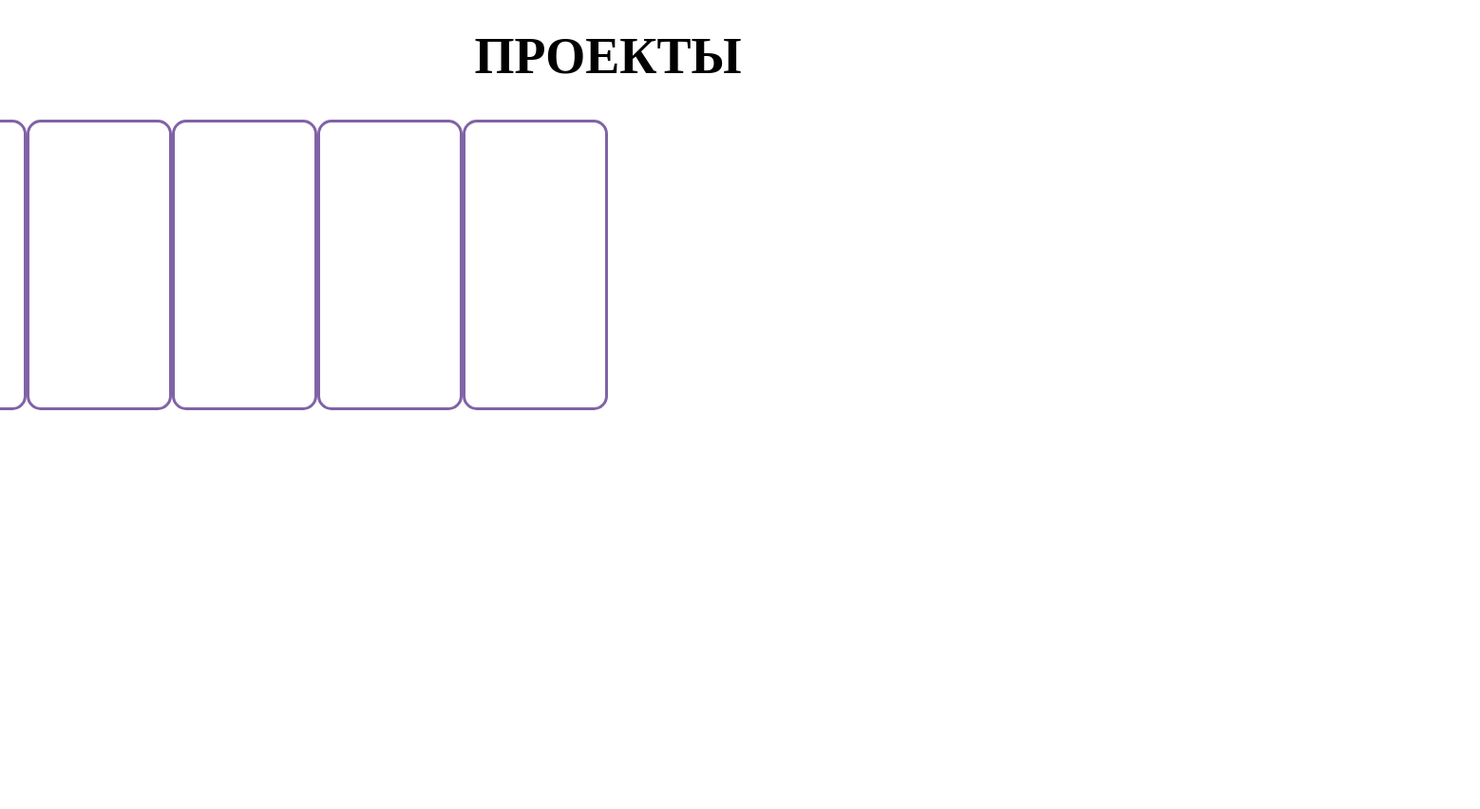
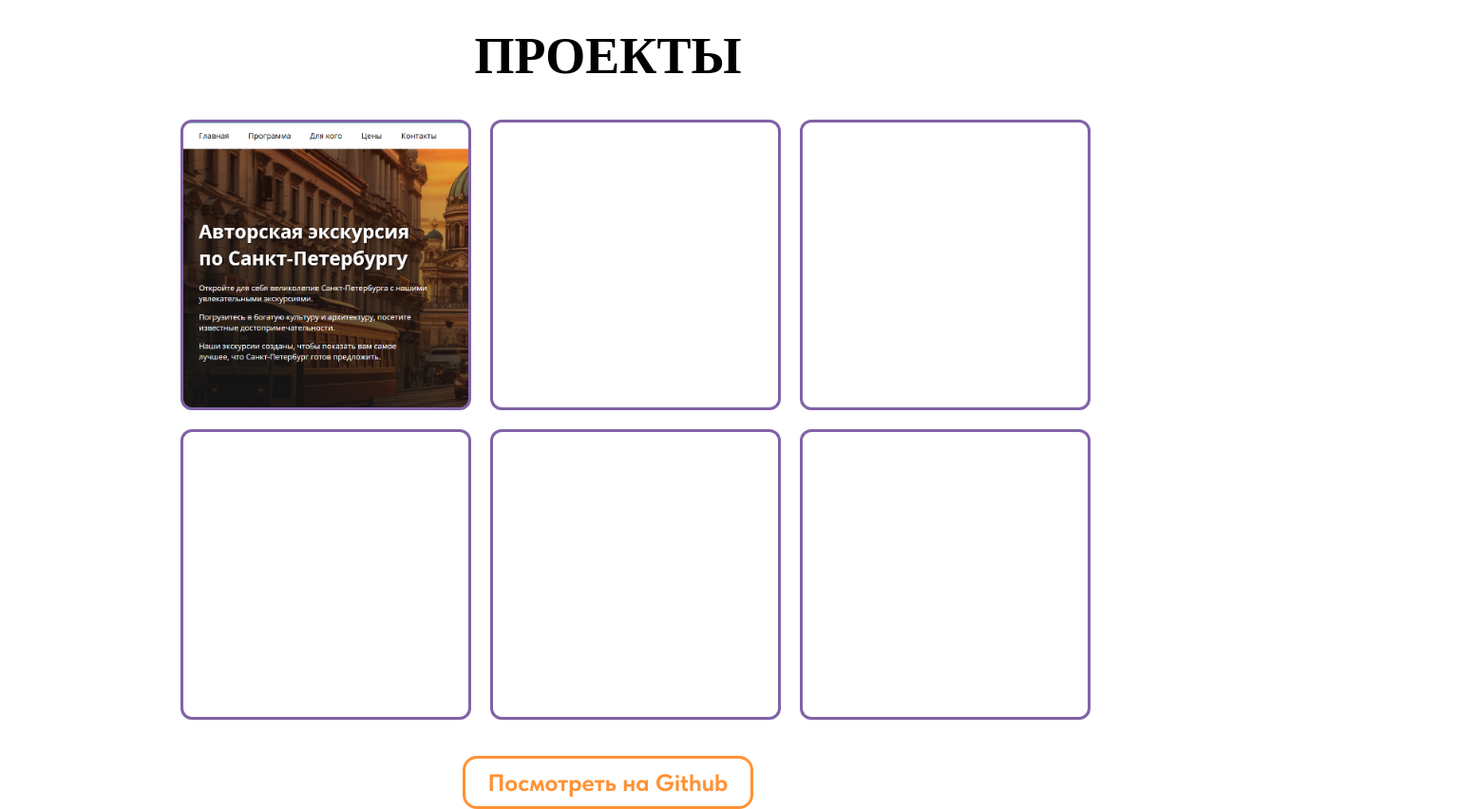
Before and after one commit to MicroJabich/portfolio_site, a plain HTML site: page index.html in a window 1280 px wide. Shown: the part 2200-3052 px from the top of the page at 95% size, 1558 px wide, since content can reach past the window. Before the commit the page ends 2632 px from the top, so only its background shows below. Drawn offline with Linux system fonts and the light colour scheme; a web font is replaced by a local one.

Commit message:
added projects block

```diff
--- a/index.html
+++ b/index.html
@@ -35,21 +35,23 @@
     <div class="page-info-skills">
         <h1>НАВЫКИ И СТЕК ТЕХНОЛОГИЙ</h1>
         <div class="page-info-my-stack">
-            <p>Умею молоток, умею гвозди. Могу и без гвоздей но без молотка не могу</p>
+            <p class="page-info-my-stack-description">Основы веб-разработки, базовая верстка: HTML и CSS</p>
         </div>
     </div>
 
     <div class="page-info-projects">
         <h1>ПРОЕКТЫ</h1>
         <div class="examples-container">
-            <div class="project-example-1"></div>
-            <div class="project-example-1"></div>
-            <div class="project-example-1"></div>
-            <div class="project-example-1"></div>
-            <div class="project-example-1"></div>
-            <div class="project-example-1"></div>
+            <a href="https://github.com/MicroJabich/DevWork/tree/686981e6600833e7fe94d184b1f6180e43523983/PetSite" target="_blank" rel="noopener noreferrer" class="project-example-1"></a>
+            <div class="project-example-2"></div>
+            <div class="project-example-2"></div>
+            <div class="project-example-2"></div>
+            <div class="project-example-2"></div>
+            <div class="project-example-2"></div>
         </div>
     </div>
+    <a href="https://github.com/MicroJabich" target="_blank" rel="noopener noreferrer" class="watch-more-button" value="Посмотреть на Github">Посмотреть на Github</a>
+
 
     <div class="project-request-form">
 
--- a/style.css
+++ b/style.css
@@ -142,22 +142,81 @@ p {
     border-style: solid;
     width: 1000px;
     height: 800px;
+
 }
 
+.page-info-my-stack-description {
+    font-size: 30px;
+}
 
+.page-info-projects {
+    display: flex;
+    align-items: center;
+    flex-direction: column;
+    width: 60%;
+}
 
 .examples-container {
+    width: 900px;
     text-align: center;
-    display: flex;
-    flex-direction: row;
-    align-items: normal;
-    width: 50%;
+    display: grid;
+    grid-template-columns: 1fr 1fr 1fr;
+    grid-template-rows: 1fr 1fr;
+    gap: 20px;
+    margin: 0;
+    padding: 0;
+    border-color: #f50000;
+
 }
 
 .project-example-1 {
+    margin: 0;
+
+    padding: 0;
     width: 300px;
     height: 300px;
-    border-radius: 15px;
+    border-radius: 12px;
+    border-color: #8063A6;
+    border-style: solid;
+    margin: 0;
+    background-image: url('materials/img/site-1.png');
+    background-size: contain;
+}
+
+.project-example-1:hover {
+    opacity: 66%;
+}
+
+.project-example-2 {
+    margin: 0;
+    padding: 0;
+    width: 300px;
+    height: 300px;
+    border-radius: 12px;
     border-color: #8063A6;
     border-style: solid;
 }
+
+.watch-more-button {
+    margin: 0;
+    padding: 0;
+    margin-top: 3%;
+    width: 300px;
+    height: 50px;
+    border-radius: 15px;
+    border-style: solid;
+    border-color: #FF9235;
+    background-color: none;
+    text-decoration: none;
+    font-family: "TildaSansBold";
+    color: #FF9235;
+    font-size: 25px;
+    text-align: center;
+    line-height: 50px;
+}
+
+.watch-more-button:hover {
+    opacity: 80;
+    color: #5DD9C8;
+    border-color: #5DD9C8;
+}
```
Also changed, not shown: materials/img/site-1.png (added).
